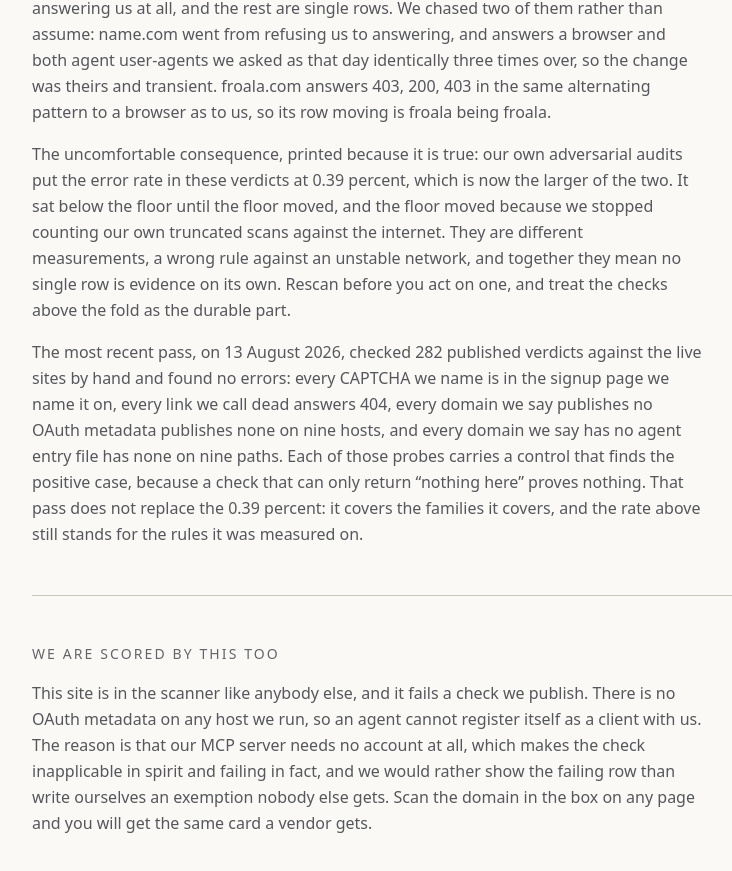
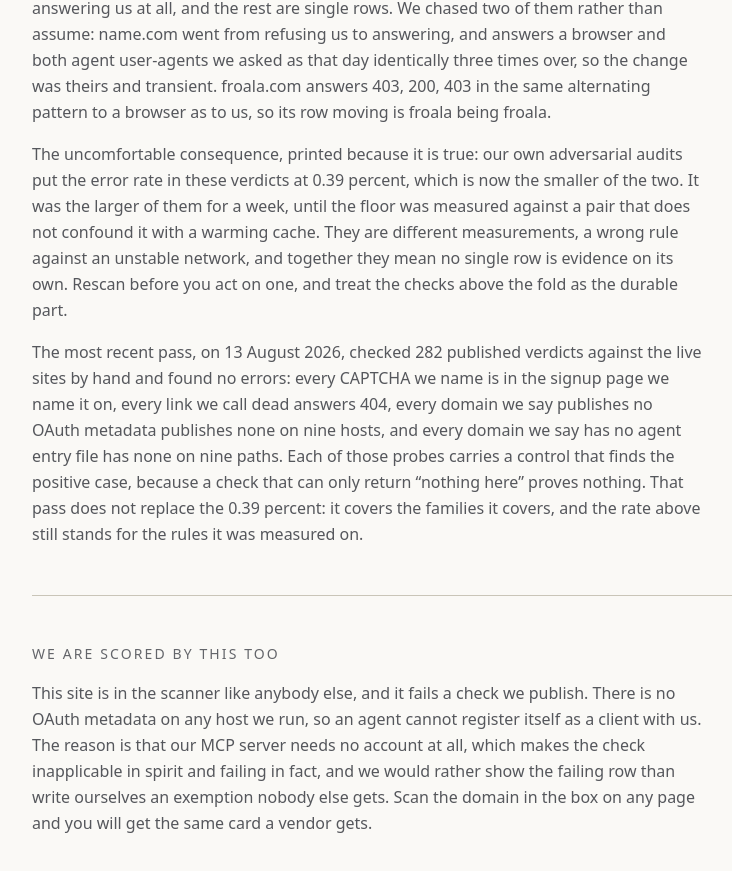
Before and after one commit to krystiangw/stackpick, a Next.js app: page /methodology in a window 1280 px wide. Shown: the part 4757-5628 px from the top of the page, without its empty margins (120-852 px from the left). Built offline with nearby package versions, Linux system fonts and the light colour scheme; no server answers; the database is empty; what async_hooks, undici would draw is missing.

Commit message:
docs(methodology): 0,39 z audytow adwersaryjnych jest teraz mniejsza z dwoch liczb, nie wieksza

```diff
--- a/src/app/methodology/page.tsx
+++ b/src/app/methodology/page.tsx
@@ -263,9 +263,9 @@ export default async function MethodologyPage() {
         </p>
         <p className="mt-4 max-w-2xl leading-relaxed text-ink-soft">
           The uncomfortable consequence, printed because it is true: our own adversarial audits put the
-          error rate in these verdicts at 0.39 percent, which is now the larger of the two. It sat below
-          the floor until the floor moved, and the floor moved because we stopped counting our own
-          truncated scans against the internet. They are different measurements, a wrong rule against an
+          error rate in these verdicts at 0.39 percent, which is now the smaller of the two. It was the
+          larger of them for a week, until the floor was measured against a pair that does not confound
+          it with a warming cache. They are different measurements, a wrong rule against an
           unstable network, and together they mean no single row is evidence on its own. Rescan before you
           act on one, and treat the checks above the fold as the durable part.
         </p>
```
